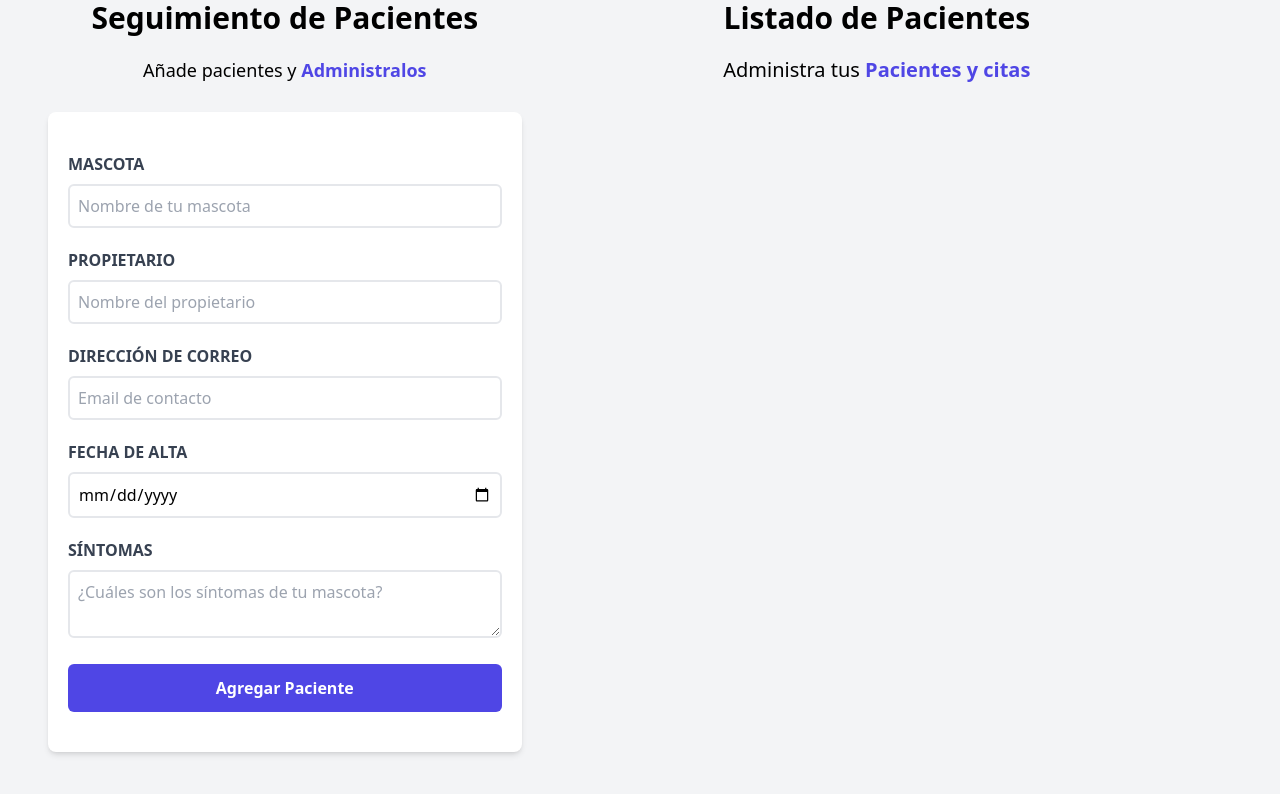
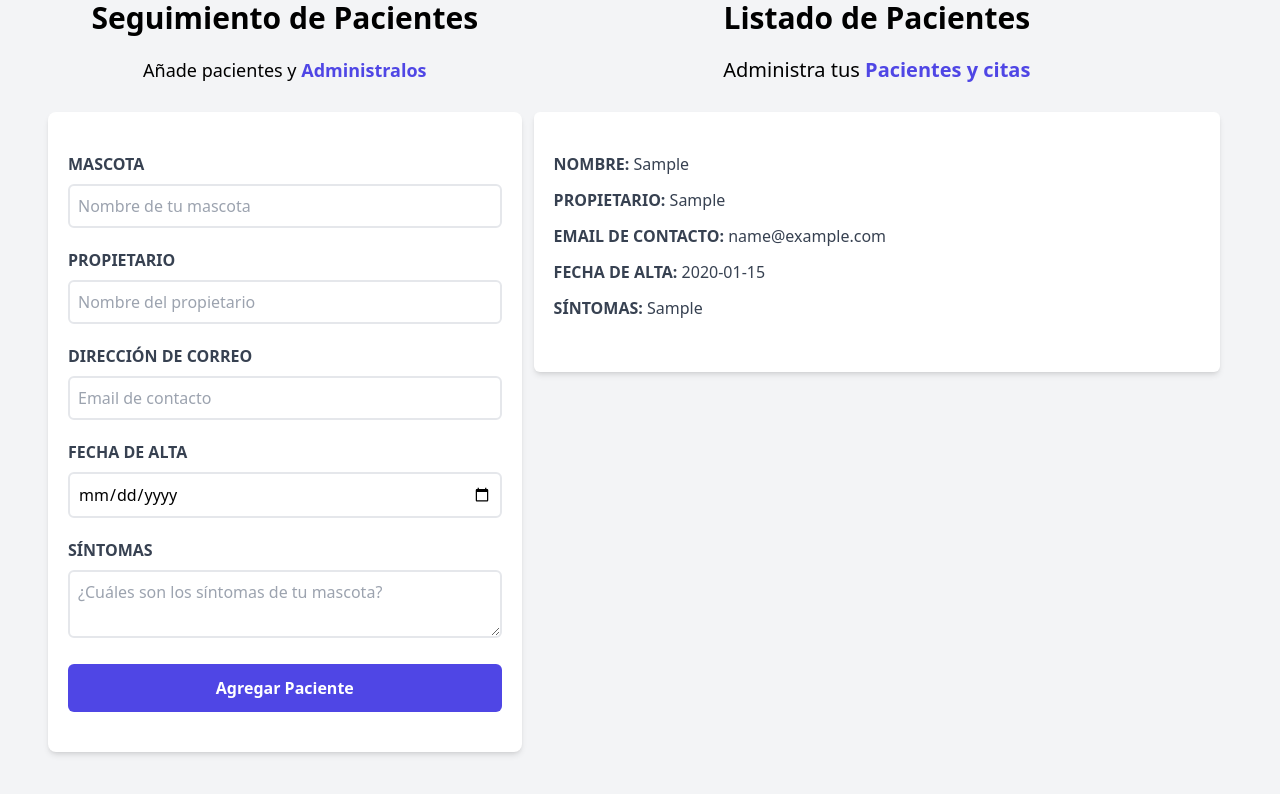
Before and after one commit to beenacoder/adminPacientes, a React (Vite) app: page / in a window 1280 px wide. Both pictures are taken after typing "Sample", "Sample", "name@example.com", "2020-01-15", "Sample" into the empty fields and a click on the input "Agregar Paciente". Shown: the part 224-1018 px from the top of the page. Built offline with nearby package versions, Linux system fonts and the light colour scheme.

Commit message:
Pacientes renderizando

```diff
--- a/src/components/Patients.jsx
+++ b/src/components/Patients.jsx
@@ -1,25 +1,31 @@
 
-function Patients() {
+function Patients({patient}) {
+
+    //Desctructuring
+    const {petName, ownerName, email, date, symptoms}= patient;
+
   return (
     <div className='m-3 bg-white shadow-md px-5 py-10 rounded-md'>
                 <p className='font-bold mb-3 text-gray-700 uppercase'>Nombre: {''}
-                    <span className='font-normal normal-case'>Hook</span>
+                    {/* OldSchool: <span className='font-normal normal-case'>{patient.petName}</span> */}
+                    <span className='font-normal normal-case'>{petName}</span>
                 </p>
 
                 <p className='font-bold mb-3 text-gray-700 uppercase'>Propietario: {''}
-                    <span className='font-normal normal-case'>Ariel Cabeza</span>
+                    {/* OldSchool: <span className='font-normal normal-case'>{patient.ownerName}</span> */}
+                    <span className='font-normal normal-case'>{ownerName}</span>
                 </p>
 
                 <p className='font-bold mb-3 text-gray-700 uppercase'>Email de contacto: {''}
-                    <span className='font-normal normal-case'>cervanteslibch@gmail.com</span>
+                    <span className='font-normal normal-case'>{email}</span>
                 </p>
 
                 <p className='font-bold mb-3 text-gray-700 uppercase'>Fecha de alta: {''}
-                    <span className='font-normal normal-case'>29/03/2023</span>
+                    <span className='font-normal normal-case'>{date}</span>
                 </p>
 
                 <p className='font-bold mb-3 text-gray-700 uppercase'>Síntomas: {''}
-                    <span className='font-normal normal-case'>Lorem ipsum dolor sit amet consectetur adipisicing elit. Commodi, ab quisquam. Culpa optio vitae eligendi excepturi tenetur commodi quasi at aspernatur numquam iste ipsa, repellat cumque recusandae aliquid magnam dolorum?</span>
+                    <span className='font-normal normal-case'>{symptoms}</span>
                 </p>
             </div>
   )
--- a/src/components/PatientsList.jsx
+++ b/src/components/PatientsList.jsx
@@ -2,20 +2,17 @@ import React from 'react'
 import Patients from './Patients'
 
 function PatientsList({patients}) {
-    console.log(patients)
+
     return (
         <div className="md:w-1/2 lg:w-3/5  md:h-screen overflow-y-scroll">
             <h2 className="font-black text-3xl text-center">Listado de Pacientes</h2>
             <p className='text-xl mt-5 mb-7 text-center'>
                 Administra tus {''}<span className='text-indigo-600 font-bold'>Pacientes y citas</span>
             </p>
-            {patients.map( (patient) => {
-                <h1>{patient.petName}</h1>
-            })}
 
-           {/* <Patients/> */}
-
-
+            {patients.map( (patient) =>
+                <Patients patient={patient}/>
+                )}
         </div>
     )
 }
```
